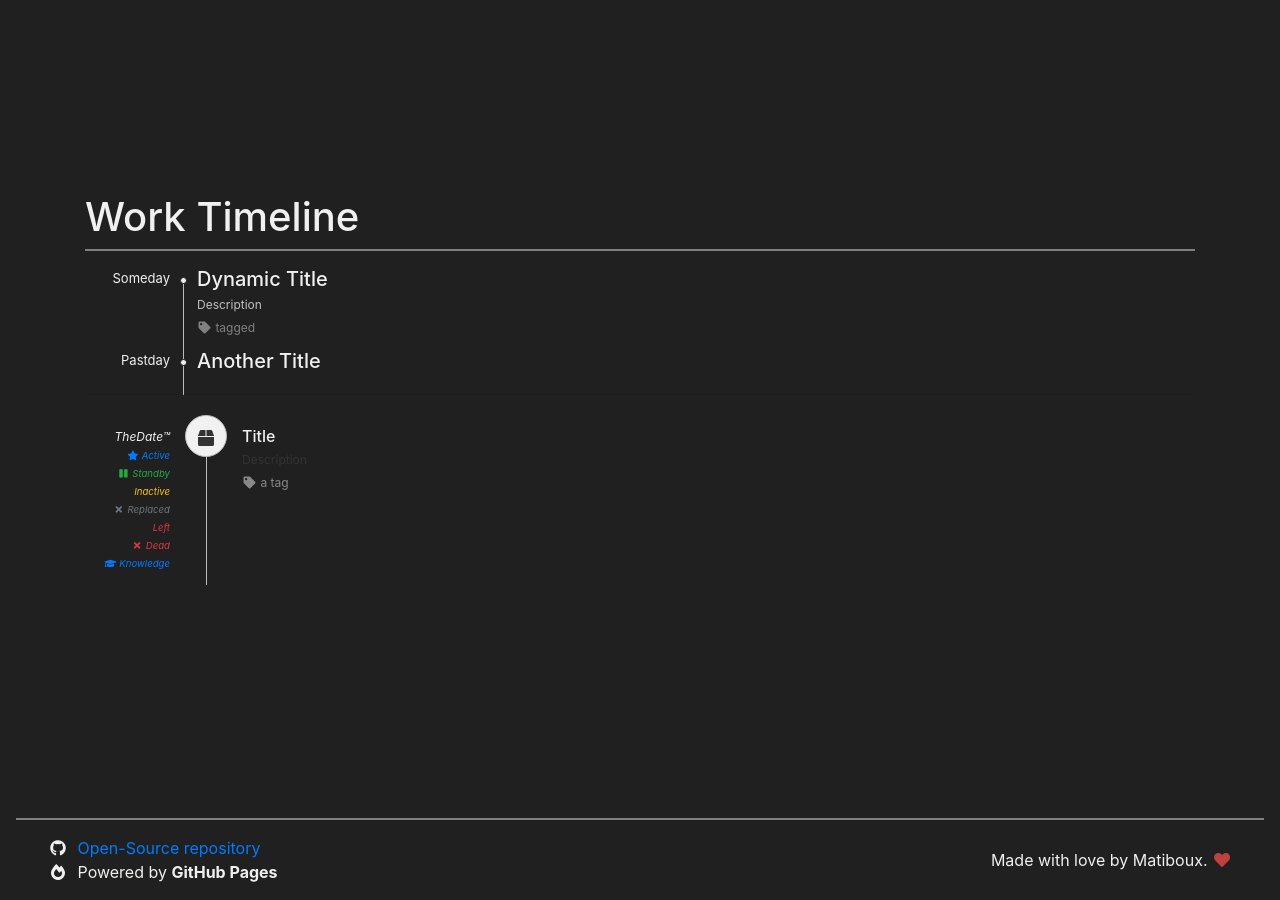
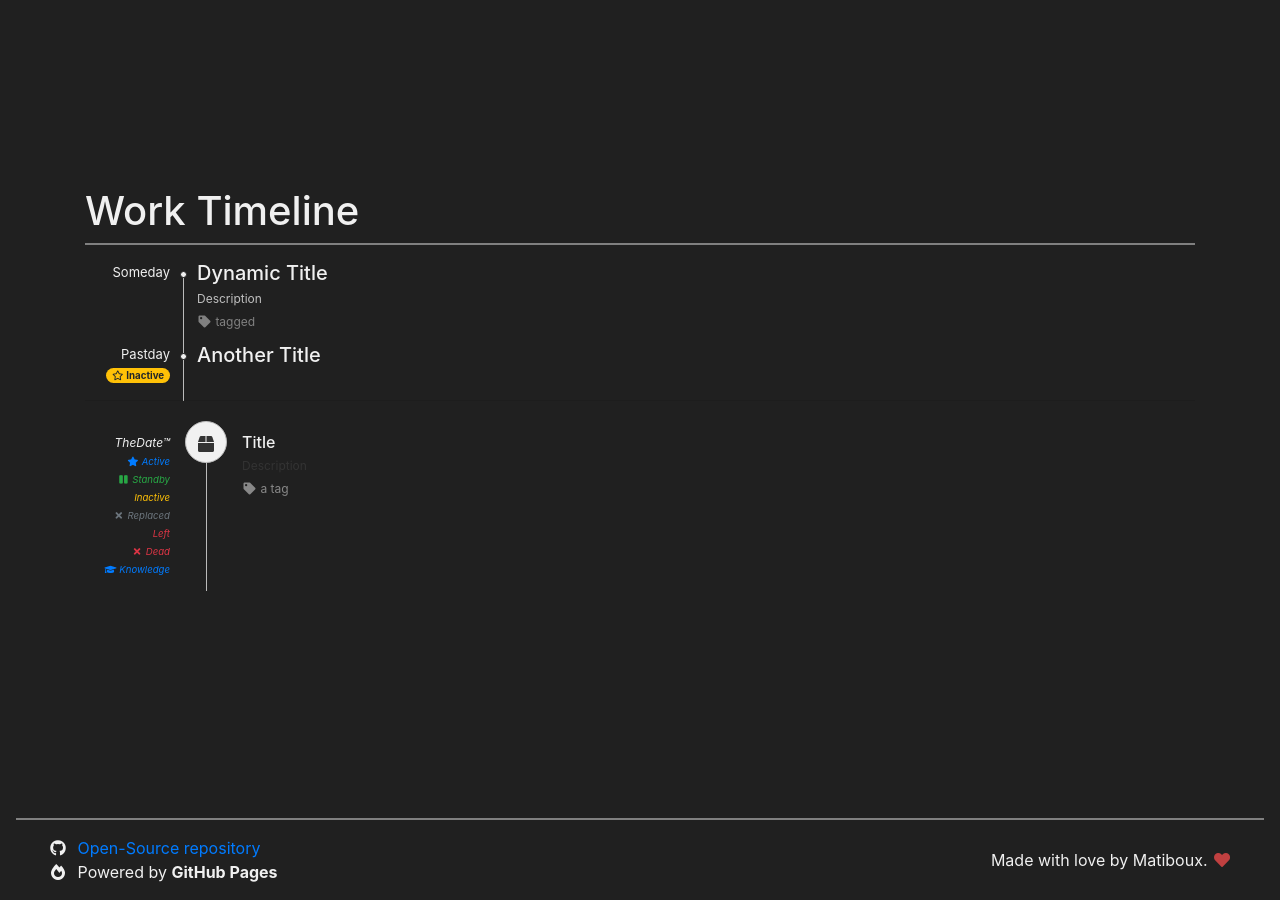
Before and after one commit to matiboux/matiboux.me, a Jekyll site: the page built from timeline.html, in a window 1280 px wide. Built offline with Jekyll 4.4.1, drawn with Linux system fonts in a browser that asks for light colours; nearby versions of some CDN libraries.

Commit message:
oh no fix

```diff
--- a/_includes/loadtimeline.html
+++ b/_includes/loadtimeline.html
@@ -6,17 +6,17 @@
 					<p>{{ item.date }}</p>
 					{% if item.category == 'active' %}
 						<p class="badge badge-pill badge-primary"><i class="fas fa-star fa-fw"></i> Active</p>
-					{% elsif customer.name == 'standby' %}
+					{% elsif item.category == 'standby' %}
 						<p class="badge badge-pill badge-success"><i class="fas fa-pause fa-fw"></i> Standby</p>
-					{% elsif customer.name == 'inactive' %}
+					{% elsif item.category == 'inactive' %}
 						<p class="badge badge-pill badge-warning"><i class="far fa-star fa-fw"></i> Inactive</p>
-					{% elsif customer.name == 'replaced' %}
+					{% elsif item.category == 'replaced' %}
 						<p class="badge badge-pill badge-secondary"><i class="fas fa-times fa-fw"></i> Replaced</p>
-					{% elsif customer.name == 'left' %}
+					{% elsif item.category == 'left' %}
 						<p class="badge badge-pill badge-danger"><i class="fas fa-sign-out-alt fa-fw"></i> Left</p>
-					{% elsif customer.name == 'dead' %}
+					{% elsif item.category == 'dead' %}
 						<p class="badge badge-pill badge-danger"><i class="fas fa-times fa-fw"></i> Dead</p>
-					{% elsif customer.name == 'knowledge' %}
+					{% elsif item.category == 'knowledge' %}
 						<p class="badge badge-pill badge-primary"><i class="fas fa-graduation-cap fa-fw"></i> Knowledge</p>
 					{% endif %}
 				</div>
```
